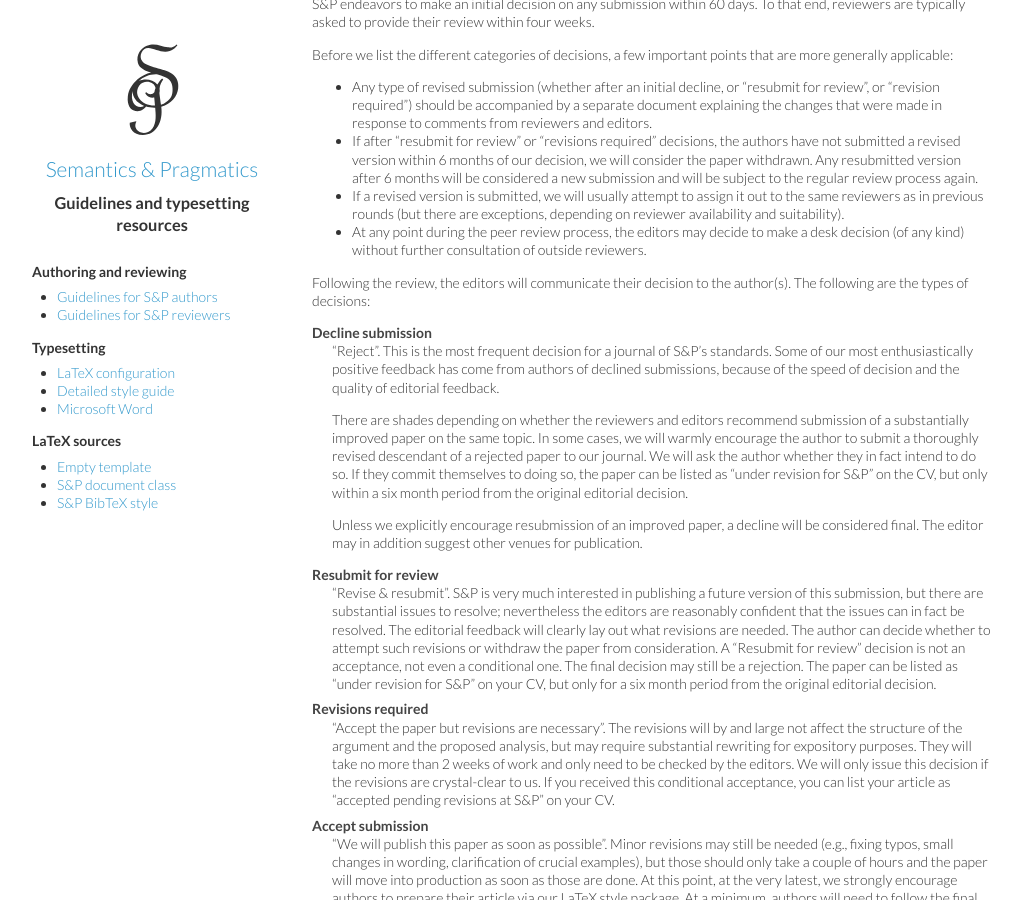
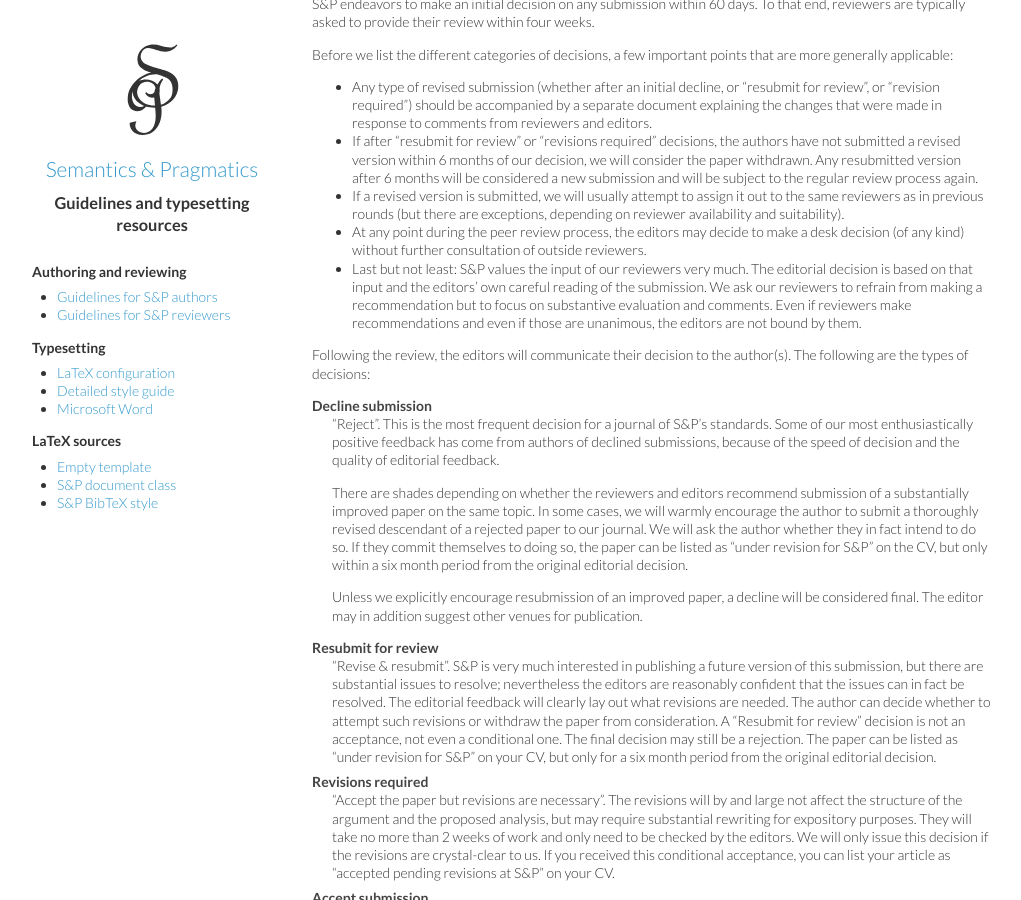
Before and after one commit to semprag/semprag.github.io, a Jekyll site: the page built from author.md, in a window 1280 px wide and 900 px high, scrolled down 4435 px. Shown: the whole window, without its empty margins (8-1029 px from the left). Built offline with Jekyll 4.4.1, drawn with Linux system fonts in a browser that asks for light colours.

Commit message:
Clarified that reviews are advisory input

```diff
--- a/author.md
+++ b/author.md
@@ -127,6 +127,7 @@ Before we list the different categories of decisions, a few important points tha
 - If after "resubmit for review" or "revisions required" decisions, the authors have not submitted a revised version within 6 months of our decision, we will consider the paper withdrawn. Any resubmitted version after 6 months will be considered a new submission and will be subject to the regular review process again.
 - If a revised version is submitted, we will usually attempt to assign it out to the same reviewers as in previous rounds (but there are exceptions, depending on reviewer availability and suitability).
 - At any point during the peer review process, the editors may decide to make a desk decision (of any kind) without further consultation of outside reviewers.
+- Last but not least: S&P values the input of our reviewers very much. The editorial decision is based on that input and the editors' own careful reading of the submission. We ask our reviewers to refrain from making a recommendation but to focus on substantive evaluation and comments. Even if reviewers make recommendations and even if those are unanimous, the editors are not bound by them.
 
 Following the review, the editors will communicate their decision to the author(s). The following are the types of decisions:
 
```
